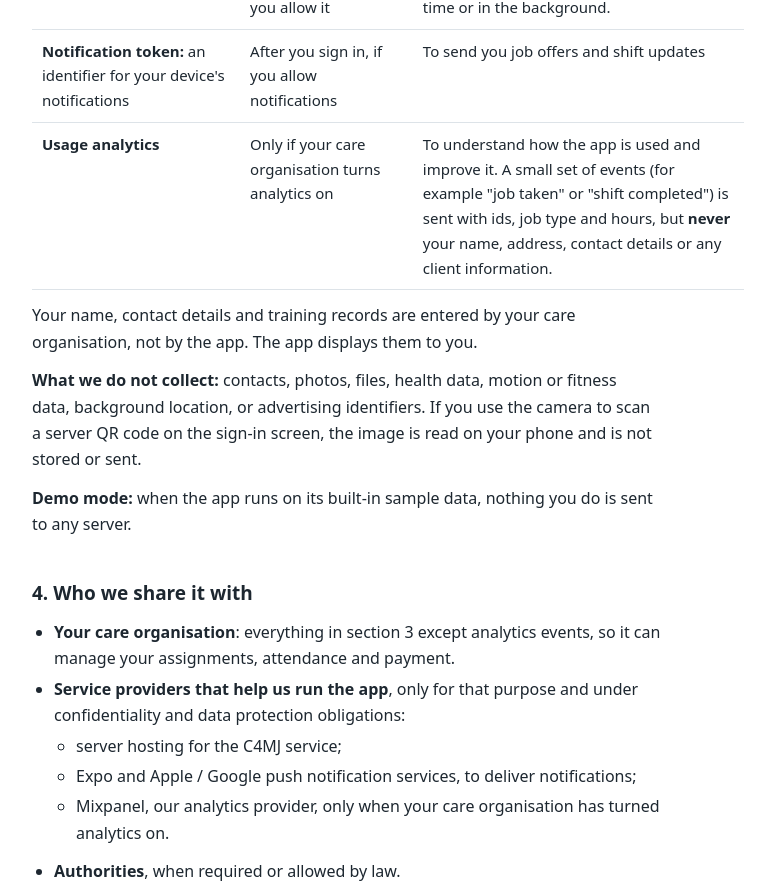
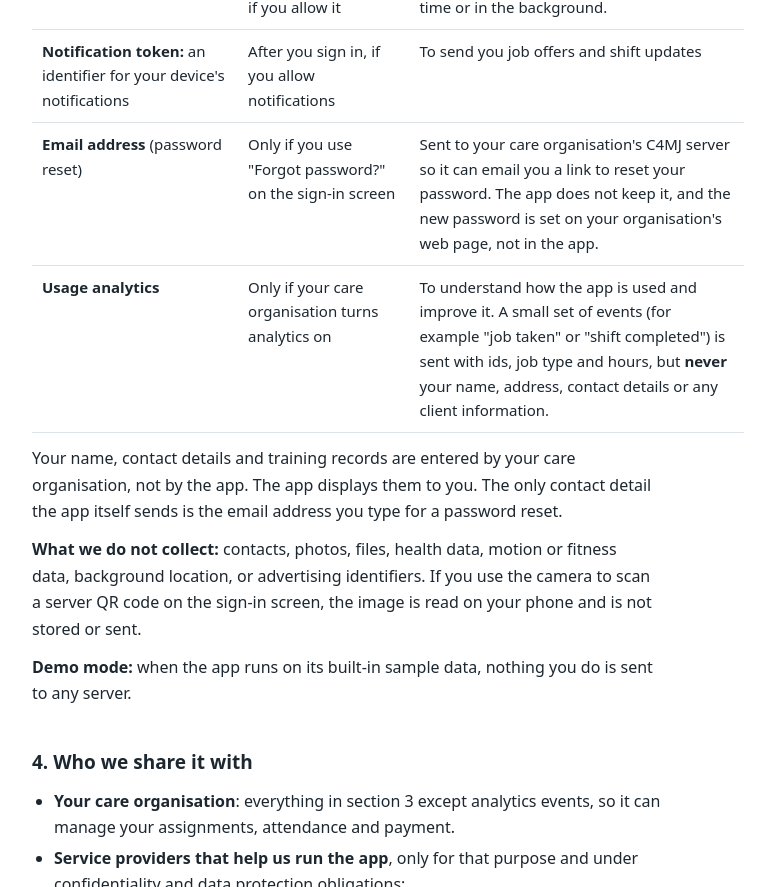
Before and after one commit to TetsuyuHealthcare/c4mj-privacy, a plain HTML site: page index.html in a window 1280 px wide. Shown: the part 1359-2246 px from the top of the page, without its empty margins (252-1027 px from the left). Drawn offline with Linux system fonts and the light colour scheme.

Commit message:
Privacy policy: email address for password reset (20 Nov 2026)

```diff
--- a/index.html
+++ b/index.html
@@ -46,7 +46,7 @@ footer div{max-width:760px;margin:0 auto;padding:18px 24px}
 <header class="top"><div>Tetsuyu Healthcare <span>· C4MJ</span></div></header>
 <main>
 <h1>C4MJ Privacy Policy</h1>
-<p class="dates">Effective date: 8 November 2026 · Last updated: 8 November 2026</p>
+<p class="dates">Effective date: 8 November 2026 · Last updated: 20 November 2026</p>
 
 <div class="summary">
 <p><strong>In short</strong></p>
@@ -83,13 +83,16 @@ and in line with this policy.</p>
         <td>To confirm you are at the job venue. It is stored with that attendance record. The app does not read your location at any other time or in the background.</td></tr>
     <tr><td><strong>Notification token:</strong> an identifier for your device's notifications</td>
         <td>After you sign in, if you allow notifications</td><td>To send you job offers and shift updates</td></tr>
+    <tr><td><strong>Email address</strong> (password reset)</td>
+        <td>Only if you use "Forgot password?" on the sign-in screen</td>
+        <td>Sent to your care organisation's C4MJ server so it can email you a link to reset your password. The app does not keep it, and the new password is set on your organisation's web page, not in the app.</td></tr>
     <tr><td><strong>Usage analytics</strong></td>
         <td>Only if your care organisation turns analytics on</td>
         <td>To understand how the app is used and improve it. A small set of events (for example "job taken" or "shift completed") is sent with ids, job type and hours, but <strong>never</strong> your name, address, contact details or any client information.</td></tr>
   </tbody>
 </table></div>
 <p>Your name, contact details and training records are entered by your care organisation, not by the app. The app
-displays them to you.</p>
+displays them to you. The only contact detail the app itself sends is the email address you type for a password reset.</p>
 <p><strong>What we do not collect:</strong> contacts, photos, files, health data, motion or fitness data, background
 location, or advertising identifiers. If you use the camera to scan a server QR code on the sign-in screen, the image
 is read on your phone and is not stored or sent.</p>
```
